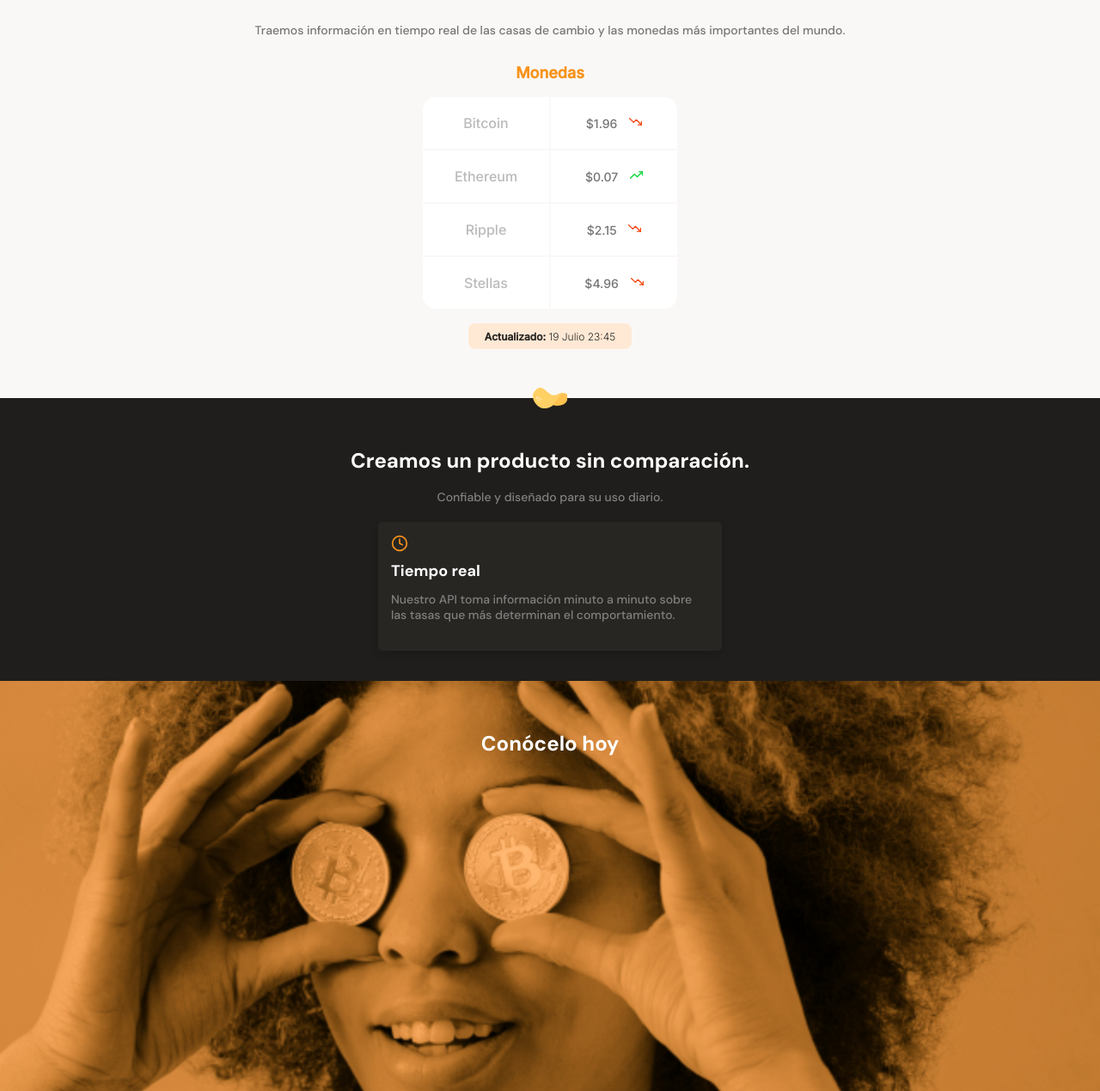
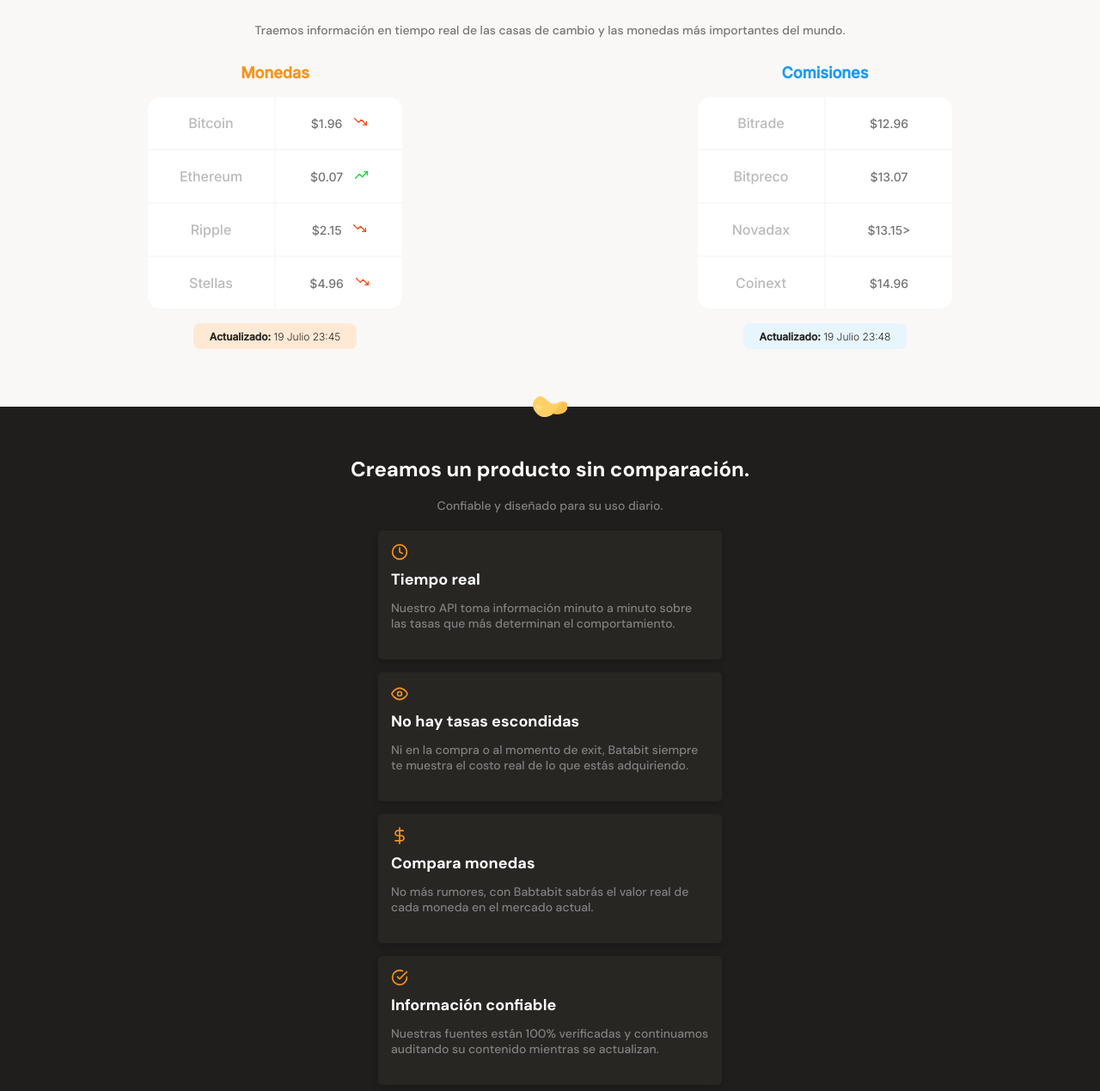
Before and after one commit to JeanPi22/Mobil-Cripto, a plain HTML site: page index.html in a window 1280 px wide. Shown: the part 693-1962 px from the top of the page at 86% size. Drawn offline with Linux system fonts and the light colour scheme.

Commit message:
Diseño Movil completo

```diff
--- a/index.html
+++ b/index.html
@@ -53,8 +53,34 @@
                             </tr>
                         </table>
                     </div>
-                    <div class="currency-table--date">
+                    <div class="currency-table--date rates">
                         <p><b>Actualizado:</b> 19 Julio 23:45</p>
+                    </div>
+                </div>
+                <div class="main-currency-table">
+                    <p class="currency-table--title commissions-title">Comisiones</p>
+                    <div class="currency-table--container">
+                        <table>
+                            <tr>
+                                <td class="table__top-left">Bitrade</td>
+                                <td class="table__top-righ table__right">$12.96</td>
+                            </tr>
+                            <tr>
+                                <td>Bitpreco</td>
+                                <td class="table__right">$13.07</td>
+                            </tr>
+                            <tr>
+                                <td>Novadax</td>
+                                <td class="table__right">$13.15></td>
+                            </tr>
+                            <tr>
+                                <td class="table__bottom-left">Coinext</td>
+                                <td class="table__bottom-right table__right">$14.96</td>
+                            </tr>
+                        </table>
+                    </div>
+                    <div class="currency-table--date commissions">
+                        <p><b>Actualizado:</b> 19 Julio 23:48</p>
                     </div>
                 </div>
             </section>
@@ -72,6 +98,27 @@
                     <p class="product--card-body">Nuestro API toma información minuto a minuto sobre las tasas que más determinan el comportamiento.</p>
                 </article>
             </section>
+            <section class="product-cards--container">
+                <article class="product-detail-card">
+                    <span class="eye"></span>
+                    <p class="product--card-title">No hay tasas escondidas</p>
+                    <p class="product--card-body">Ni en la compra o al momento de exit, Batabit siempre te muestra el costo real de lo que estás adquiriendo.</p>
+                </article>
+            </section>
+            <section class="product-cards--container">
+                <article class="product-detail-card">
+                    <span class="dollar"></span>
+                    <p class="product--card-title">Compara monedas</p>
+                    <p class="product--card-body">No más rumores, con Babtabit sabrás el valor real de cada moneda en el mercado actual.</p>
+                </article>
+            </section>
+            <section class="product-cards--container">
+                <article class="product-detail-card">
+                    <span class="check"></span>
+                    <p class="product--card-title">Información confiable</p>
+                    <p class="product--card-body">Nuestras fuentes están 100% verificadas y continuamos auditando su contenido mientras se actualizan.</p>
+                </article>
+            </section>
         </section>
         <section class="bitcoin-img-container">
             <h2>Conócelo hoy</h2>
@@ -85,8 +132,8 @@
                 <article class="plans-container--card">
                     <p class="recommended">Recomendado</p>
                     <div class="plan-info-container">
-                        <h3 class="plan-card--title">Pago Anual</h3>
-                        <p class="plan-card--price"><span>$</span>99</p>
+                        <h3 class="plan-card--title">Pago Mensual</h3>
+                        <p class="plan-card--price"><span>$</span>9</p>
                         <p class="plan-card--saving">*Ahorras $129 comparado al plan mensual.</p>
                         <button class="plan-card--ca">Escoger este <span></span></button>
                     </div>
@@ -94,8 +141,8 @@
                 <article class="plans-container--card">
                     <p class="recommended">Recomendado</p>
                     <div class="plan-info-container">
-                        <h3 class="plan-card--title">Pago Anual</h3>
-                        <p class="plan-card--price"><span>$</span>99</p>
+                        <h3 class="plan-card--title">Pago Trimestral</h3>
+                        <p class="plan-card--price"><span>$</span>36</p>
                         <p class="plan-card--saving">*Ahorras $129 comparado al plan mensual.</p>
                         <button class="plan-card--ca">Escoger este <span></span></button>
                     </div>
--- a/styles.css
+++ b/styles.css
@@ -135,7 +135,15 @@
     line-height: 1.6rem;
     color: #757575;
 }
+.main-tables-container {
+    display: flex;
+    height: 37rem;
+    overflow-x: scroll;
+    overscroll-behavior-x: contain;
+    scroll-snap-type: x proximity;
+}
 .main-currency-table {
+    scroll-snap-align: center;
     width: 70%;
     min-width: 23.5rem;
     max-width: 50rem;
@@ -149,6 +157,9 @@
     font-weight: bold;
     line-height: 2.3rem;
     color: var(--bitcoin-orange);
+}
+.main-currency-table .commissions-title {
+    color: var(--secondary-blue);
 }
 .currency-table--container {
     width: 90%;
@@ -213,7 +224,6 @@
     margin: 0 auto;
     margin-top: 1.5rem;
     padding: 0.8rem;
-    background-color: var(--soft-orange);
     border-radius: 0.8rem;
 }
 .currency-table--date p {
@@ -222,6 +232,12 @@
     line-height: 1.5rem;
     color: var(--warm-black);
 
+}
+.rates{
+    background-color: var(--soft-orange);
+}
+.commissions {
+    background-color: var(--soft-blue);
 }
 .main-product-detail {
     position: relative;
@@ -283,6 +299,15 @@
 }
 .product-cards--container .clock {
     background-image: url(./assets/icons/clock.svg);
+}
+.product-cards--container .eye {
+    background-image: url(./assets/icons/eye.svg);
+}
+.product-cards--container .dollar {
+    background-image: url(./assets/icons/dollar-sign.svg);
+}
+.product-cards--container .check {
+    background-image: url(./assets/icons/check-circle.svg);
 }
 .product--card-title {
     margin-bottom: 1.5rem;
```
